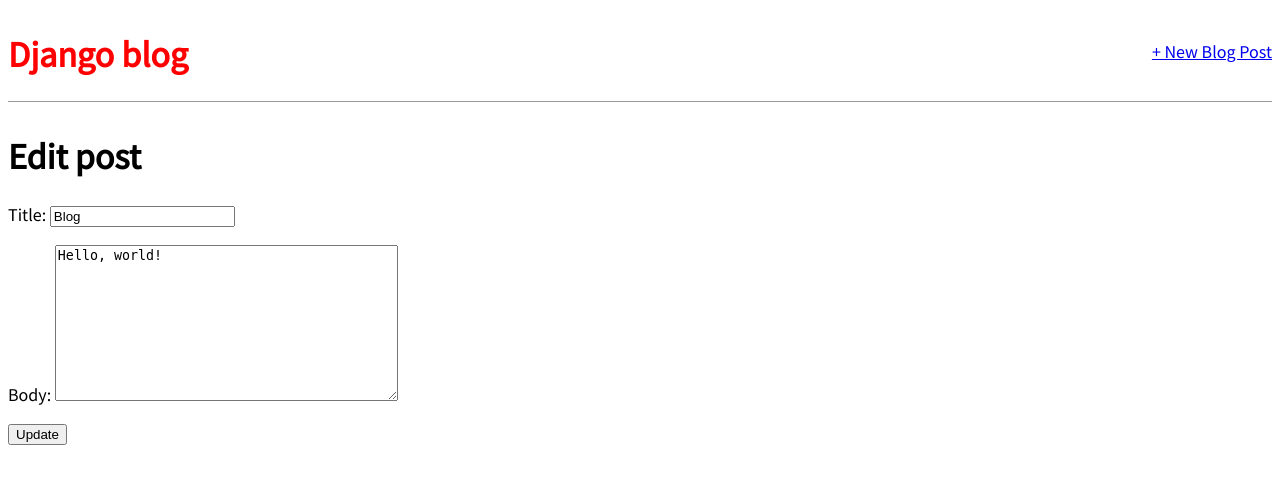
After one commit to AJRedDevil/django-blog-app-, a Django app: page /post/1/edit/ in a window 1280 px wide. The commit adds this page. Shown: the top 484 px of the page. Run offline with Django 3.2, Linux system fonts and the light colour scheme; data comes from the database, SQL or seed files in the repository; both versions use the stored data as it was after the commit.

Commit message:
Create, edit and delete blog

```diff
--- a/blog/models.py
+++ b/blog/models.py
@@ -1,4 +1,5 @@
 from django.db import models
+from django.urls import reverse
 
 
 class Post(models.Model):
@@ -11,3 +12,6 @@ class Post(models.Model):
 
   def __str__(self):
     return self.title
+
+  def get_absolute_url(self):
+    return reverse('post_detail', args=[str(self.id)])
--- a/blog/urls.py
+++ b/blog/urls.py
@@ -5,4 +5,7 @@ from . import views
 urlpatterns = [
   path('', views.BlogListView.as_view(), name='home'),
   path('post/<int:pk>', views.BlogDetailView.as_view(), name='post_detail'),
+  path('post/new/', views.BlogCreateView.as_view(), name='post_new'),
+  path('post/<int:pk>/edit/', views.BlogUpdateView.as_view(), name='post_edit'),
+  path('post/<int:pk>/delete', views.BlogDeleteView.as_view(), name='post_delete'),
 ]
--- a/blog/views.py
+++ b/blog/views.py
@@ -1,4 +1,6 @@
 from django.views.generic import ListView, DetailView
+from django.views.generic.edit import CreateView, UpdateView, DeleteView
+from django.urls import reverse_lazy
 
 from .models import Post
 
@@ -9,3 +11,18 @@ class BlogListView(ListView):
 class BlogDetailView(DetailView):
   model = Post
   template_name = 'post_detail.html'
+
+class BlogCreateView(CreateView):
+  model = Post
+  template_name = 'post_new.html'
+  fields = '__all__'
+
+class BlogUpdateView(UpdateView):
+  model = Post
+  fields = ['title', 'body']
+  template_name = 'post_edit.html'
+
+class BlogDeleteView(DeleteView):
+  model = Post
+  template_name = 'post_delete.html'
+  success_url = reverse_lazy('home')
--- a/templates/base.html
+++ b/templates/base.html
@@ -6,10 +6,15 @@
     <link rel="stylesheet" href="{% static 'css/base.css' %}">
   </head>
   <body>
-    <header>
-      <h1><a href="/">Django blog</a></h1>
-    </header>
     <div class="container">
+      <header>
+        <div class="nav-left">
+            <h1><a href="/">Django blog</a></h1>
+        </div>
+        <div class="nav-right">
+          <a href="{% url 'post_new' %}">+ New Blog Post</a>
+        </div>
+      </header>
       {% block content %}
       {% endblock content %}
     </div>
--- a/templates/post_detail.html
+++ b/templates/post_detail.html
@@ -5,4 +5,7 @@
     <h2>{{ post.title }}</h2>
     <p>{{ post.body }}</p>
   </div>
+
+  <p><a href="{% url 'post_edit' post.pk %}">+ Edit Blog Post</a></p>
+  <p><a href="{% url 'post_delete' post.pk %}">+ Delete Blog Post</a></p>
 {% endblock content %}
--- /dev/null
+++ b/templates/post_edit.html
@@ -0,0 +1,10 @@
+{% extends 'base.html' %}
+
+{% block content %}
+  <h1>Edit post</h1>
+  <form action="" method="post">
+    {% csrf_token %}
+    {{ form.as_p }}
+    <input type="submit" value="Update" />
+  </form>
+{% endblock %}
```
Also changed, not shown: templates/post_delete.html (added, +10 -0 lines), templates/post_new.html (added, +10 -0 lines), db.sqlite3.
